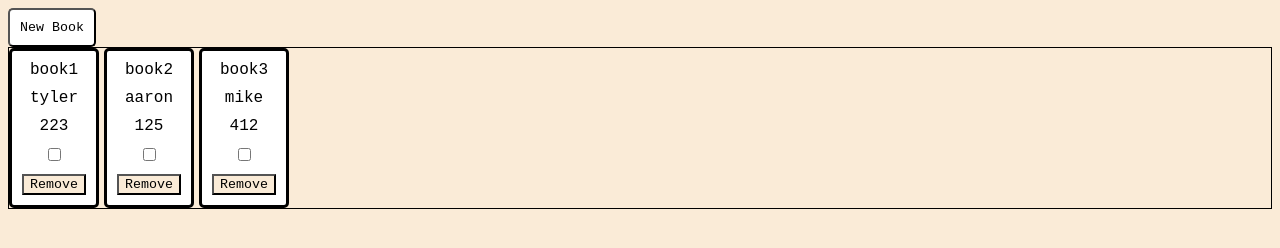
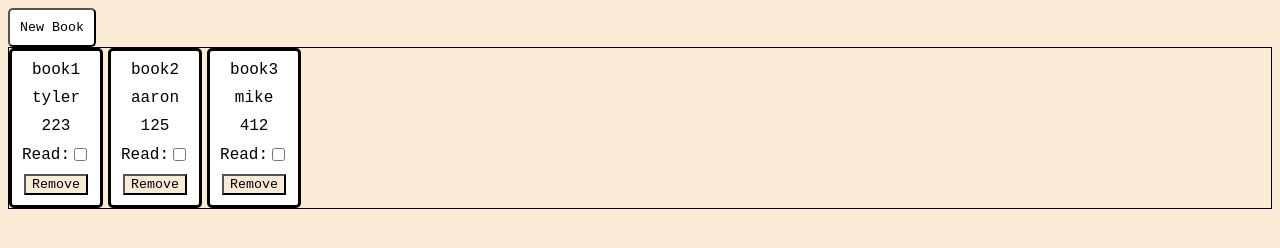
Before and after one commit to typiwo/library, a plain HTML site: page index.html in a window 1280 px wide. Drawn offline with Linux system fonts and the light colour scheme.

Commit message:
Added read checkbox

```diff
--- a/script.js
+++ b/script.js
@@ -47,8 +47,17 @@ function createBookCard(book)
     bookNumPages.textContent = book.pageNum;
 
     // Create a checkbox for the "hasRead" attribute
-    let x = document.createElement("INPUT");
-    x.setAttribute("type", "checkbox");
+    let readDiv = document.createElement("div");
+    readDiv.setAttribute('id', 'book-card-read-div');
+    let readText = document.createElement("div");
+    readText.setAttribute('id', 'book-card-read-text');
+    readText.textContent = 'Read: ';
+    let readCheckBox = document.createElement("INPUT");
+    readCheckBox.setAttribute("type", "checkbox");
+    readCheckBox.setAttribute('id', 'book-card-read-checkbox');
+
+    readDiv.appendChild(readText);
+    readDiv.appendChild(readCheckBox);
 
     // Create a 'remove book' button
     let removeBookButton = document.createElement('button');
@@ -60,13 +69,12 @@ function createBookCard(book)
     bookDiv.appendChild(bookTitle);
     bookDiv.appendChild(bookAuthor);
     bookDiv.appendChild(bookNumPages);
-    bookDiv.appendChild(x);
+    bookDiv.appendChild(readDiv);
     bookDiv.appendChild(removeBookButton);
 
     // Append the newly created bookDiv to the bookContainer
     bookContainer.appendChild(bookDiv);
 
-    // I need a way to just get rid of this whole bookDiv if remove is clicked
     // Add functionality to remove book
     removeBookButton.addEventListener("click", () =>
     {
--- a/style.css
+++ b/style.css
@@ -34,6 +34,16 @@
 }
 
 #book-card-num-pages {
+    background-color: white;
+}
+
+#book-card-read-div {
+    background-color: white;
+    display: flex;
+    align-items: center;
+}
+
+#book-card-read-text {
     background-color: white;
 }
 
```
